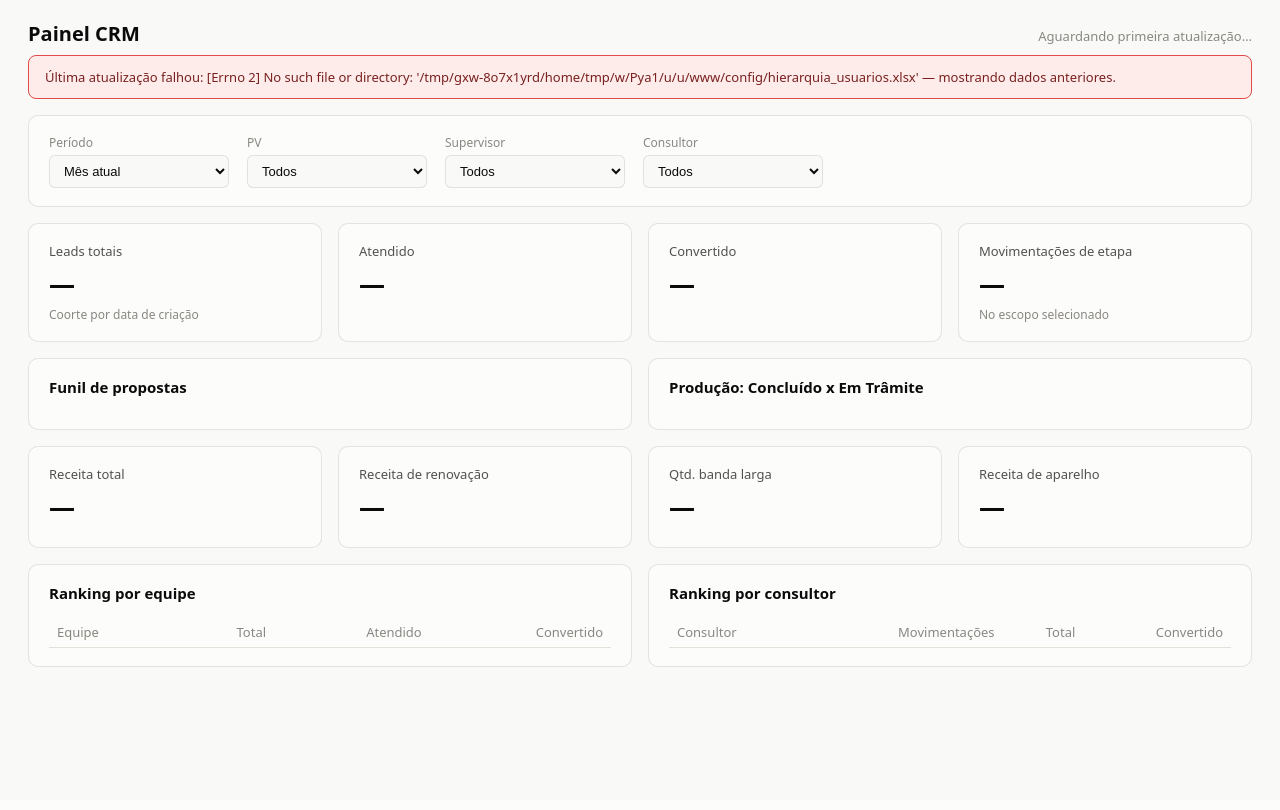
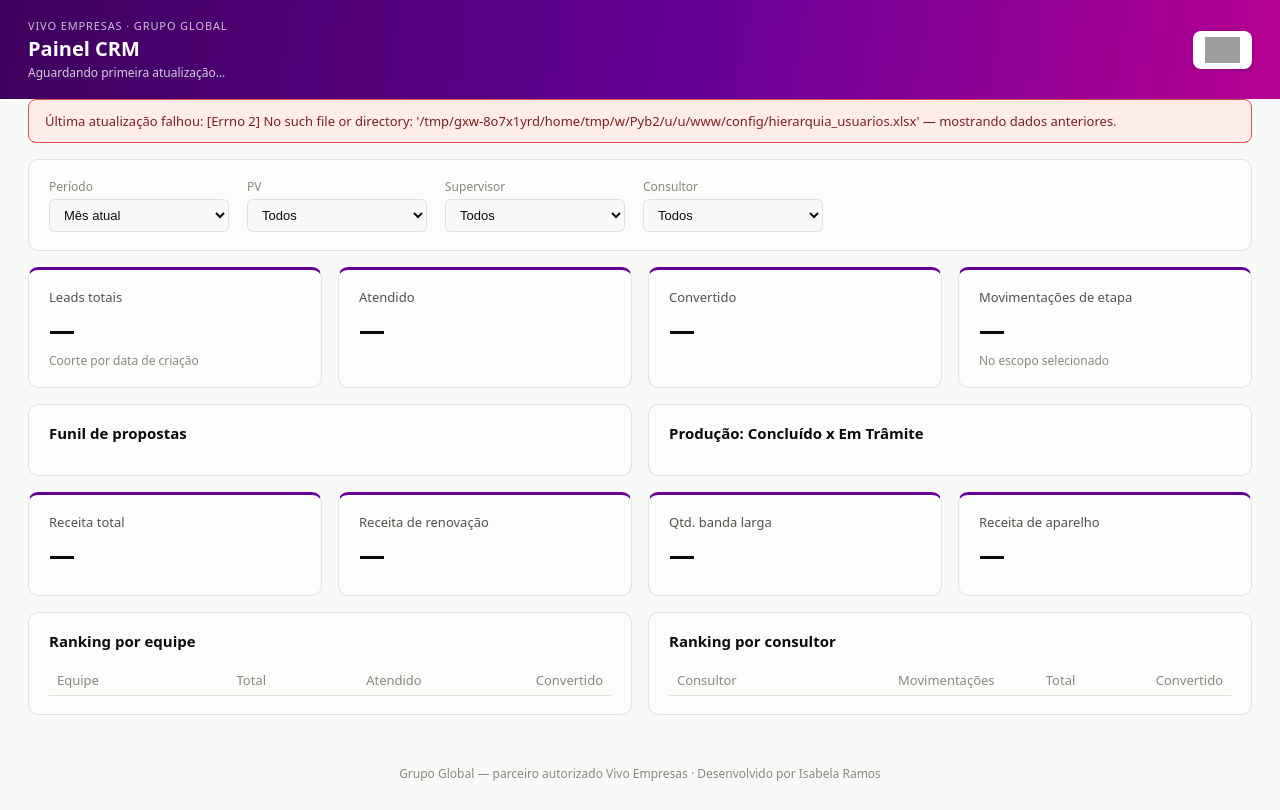
Before and after one commit to isramos90-ops/crm-live-dashboard, a Flask app: page / in a window 1280 px wide. Before the commit the page ends 667 px from the top, so only its background shows below. Run offline with Flask 3, Linux system fonts and the light colour scheme; lists and menus that the app fills with data are empty; parts of the project's set-up code (start-up, migrations or seed data) failed here and were passed over; grey boxes are pictures that could not be loaded.

Commit message:
Add files via upload

```diff
--- a/templates/index.html
+++ b/templates/index.html
@@ -14,7 +14,8 @@
     --text-muted:     #898781;
     --gridline:       #e1e0d9;
     --border: rgba(11,11,11,0.10);
-    --seq-250: #86b6ef; --seq-350: #5598e7; --seq-450: #2a78d6; --seq-550: #1c5cab; --seq-650: #104281;
+    --brand-purple: #660099; --brand-purple-dark: #3d005c; --brand-magenta: #ec008c;
+    --seq-250: #caa3e0; --seq-350: #a463c9; --seq-450: #82449e; --seq-550: #660099; --seq-650: #45006b;
     --good: #0ca30c; --warn: #fab219;
   }
   @media (prefers-color-scheme: dark) {
@@ -23,7 +24,8 @@
       --surface-1: #1a1a19; --page-plane: #0d0d0d; --text-primary: #ffffff;
       --text-secondary: #c3c2b7; --text-muted: #898781; --gridline: #2c2c2a;
       --border: rgba(255,255,255,0.10);
-      --seq-250: #9ec5f4; --seq-350: #3987e5; --seq-450: #256abf; --seq-550: #184f95; --seq-650: #0d366b;
+      --brand-purple: #a636d6; --brand-purple-dark: #3d005c; --brand-magenta: #ff3fb0;
+      --seq-250: #d9b3ea; --seq-350: #bd7ade; --seq-450: #a04fcb; --seq-550: #a636d6; --seq-650: #6e0e94;
       --good: #0ca30c; --warn: #fab219;
     }
   }
@@ -32,15 +34,27 @@
     --surface-1: #1a1a19; --page-plane: #0d0d0d; --text-primary: #ffffff;
     --text-secondary: #c3c2b7; --text-muted: #898781; --gridline: #2c2c2a;
     --border: rgba(255,255,255,0.10);
-    --seq-250: #9ec5f4; --seq-350: #3987e5; --seq-450: #256abf; --seq-550: #184f95; --seq-650: #0d366b;
+    --brand-purple: #a636d6; --brand-purple-dark: #3d005c; --brand-magenta: #ff3fb0;
+    --seq-250: #d9b3ea; --seq-350: #bd7ade; --seq-450: #a04fcb; --seq-550: #a636d6; --seq-650: #6e0e94;
     --good: #0ca30c; --warn: #fab219;
   }
   * { box-sizing: border-box; }
   body { margin: 0; font-family: system-ui, -apple-system, "Segoe UI", sans-serif; background: var(--page-plane); color: var(--text-primary); }
-  header { padding: 20px 28px 8px; display: flex; align-items: baseline; justify-content: space-between; flex-wrap: wrap; gap: 8px; }
-  h1 { font-size: 20px; margin: 0; font-weight: 600; }
-  #status { font-size: 13px; color: var(--text-muted); }
+  header {
+    padding: 18px 28px; display: flex; align-items: center; justify-content: space-between; flex-wrap: wrap; gap: 12px;
+    background: linear-gradient(100deg, var(--brand-purple-dark), var(--brand-purple) 55%, var(--brand-magenta) 130%);
+    color: #ffffff;
+  }
+  .header-title { display: flex; flex-direction: column; gap: 2px; }
+  .header-title .brand-tag { font-size: 11px; letter-spacing: 0.08em; text-transform: uppercase; color: rgba(255,255,255,0.75); }
+  h1 { font-size: 20px; margin: 0; font-weight: 600; color: #ffffff; }
+  #status { font-size: 12px; color: rgba(255,255,255,0.8); }
+  .header-right { display: flex; align-items: center; gap: 14px; }
+  .brand-logo { background: #ffffff; border-radius: 8px; padding: 6px 12px; display: flex; align-items: center; box-shadow: 0 1px 4px rgba(0,0,0,0.2); }
+  .brand-logo img { display: block; height: 26px; width: auto; }
   main { padding: 0 28px 32px; display: grid; grid-template-columns: repeat(4, 1fr); gap: 16px; }
+  footer { padding: 18px 28px 28px; text-align: center; font-size: 12px; color: var(--text-muted); }
+  footer a { color: var(--brand-purple); text-decoration: none; }
   .card { background: var(--surface-1); border: 1px solid var(--border); border-radius: 10px; padding: 18px 20px; }
   .row-4 { grid-column: span 4; display: grid; grid-template-columns: repeat(4, 1fr); gap: 16px; }
   .row-2 { grid-column: span 2; display: grid; grid-template-columns: repeat(2, 1fr); gap: 16px; }
@@ -68,13 +82,21 @@
     font-size: 13px; padding: 7px 10px; border-radius: 6px; border: 1px solid var(--border);
     background: var(--page-plane); color: var(--text-primary); min-width: 180px;
   }
+  .filter-field select:focus { outline: 2px solid var(--brand-purple); outline-offset: 1px; }
   #scope-label { font-size: 13px; color: var(--text-secondary); margin-left: auto; align-self: center; }
+  .stat-tile { border-top: 3px solid var(--brand-purple); }
 </style>
 </head>
 <body class="viz-root">
 <header>
-  <h1>Painel CRM <span id="scope-title"></span></h1>
-  <div id="status">carregando…</div>
+  <div class="header-title">
+    <span class="brand-tag">Vivo Empresas · Grupo Global</span>
+    <h1>Painel CRM <span id="scope-title"></span></h1>
+    <div id="status">carregando…</div>
+  </div>
+  <div class="header-right">
+    <div class="brand-logo"><img src="{{ url_for('static', filename='logo-grupo-global.png') }}" alt="Grupo Global"></div>
+  </div>
 </header>
 <main id="main">
   <div id="error-banner"></div>
@@ -174,6 +196,10 @@
     </table>
   </div>
 </main>
+
+<footer>
+  Grupo Global — parceiro autorizado Vivo Empresas · Desenvolvido por Isabela Ramos
+</footer>
 
 <script>
 const REFRESH_MS = {{ refresh_seconds * 1000 }};
```
